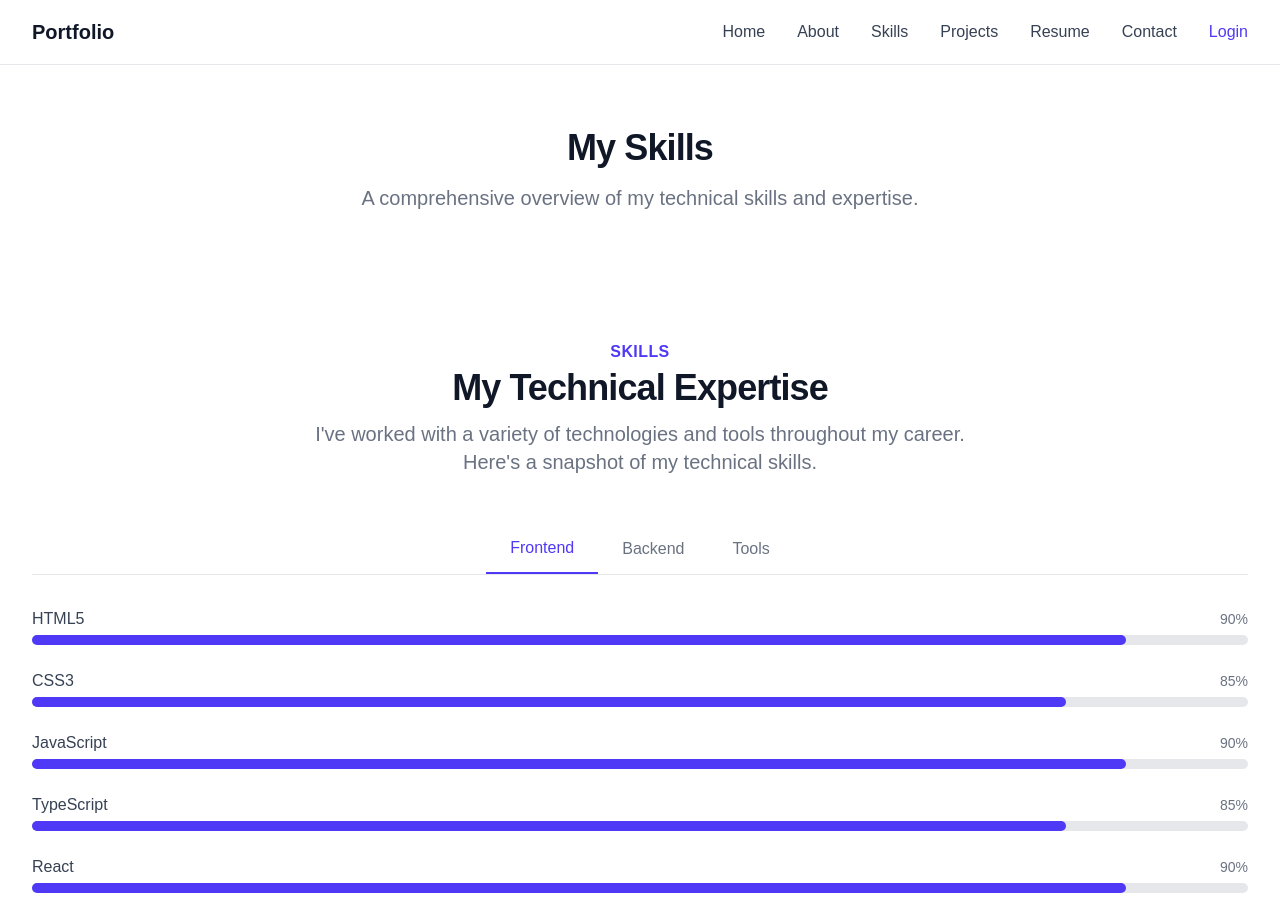
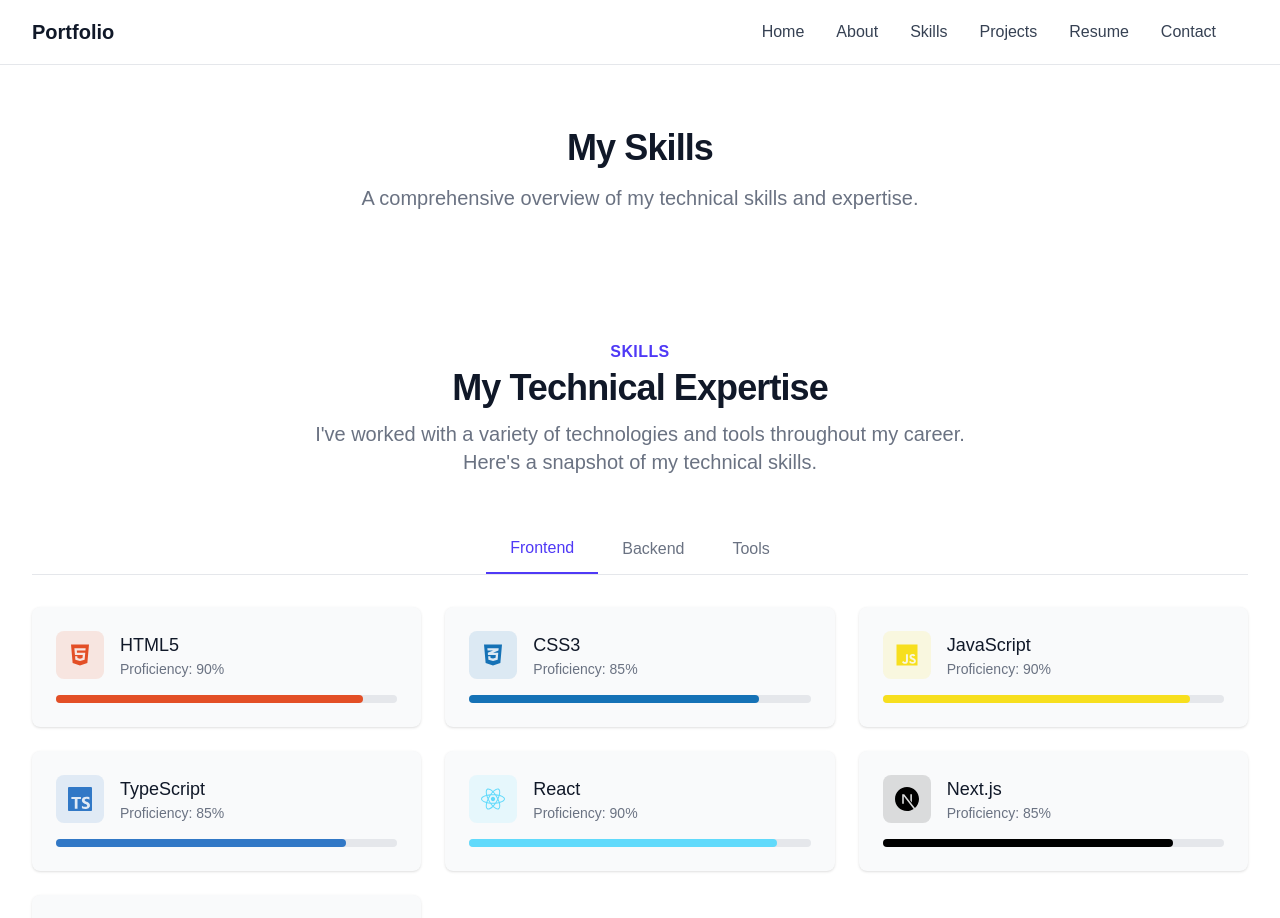
Before and after one commit to MH-Shawon/newPortfolio, a Next.js app: page /skills in a window 1280 px wide. Shown: the top 918 px of the page. Built offline with nearby package versions, Linux system fonts and the light colour scheme.

Commit message:
profile photo fixed

```diff
--- a/package.json
+++ b/package.json
@@ -14,6 +14,7 @@
     "next": "15.2.2",
     "react": "^19.0.0",
     "react-dom": "^19.0.0",
+    "react-icons": "^5.5.0",
     "uuid": "^11.1.0"
   },
   "devDependencies": {
--- a/src/app/api/upload-profile-image/route.js
+++ b/src/app/api/upload-profile-image/route.js
@@ -6,7 +6,6 @@ import { v4 as uuidv4 } from "uuid";
 export async function POST(request) {
   try {
     const formData = await request.formData();
-    // Get the file without type assertion
     const file = formData.get("file");
 
     if (!file) {
--- a/src/components/Navbar.jsx
+++ b/src/components/Navbar.jsx
@@ -80,7 +80,7 @@ const Navbar = () => {
                 href="/admin/login"
                 className="text-indigo-600 dark:text-indigo-400 hover:text-indigo-800 dark:hover:text-indigo-300 transition-colors"
               >
-                Login
+
               </Link>
             )}
           </div>
--- a/src/components/ProfileSelector.jsx
+++ b/src/components/ProfileSelector.jsx
@@ -22,21 +22,9 @@ const fixImgBBUrl = (url) => {
   return fixedUrl;
 };
 
-/**
- * @typedef {Object} ProfileSelectorProps
- * @property {string} selectedImage - The currently selected image path
- * @property {(imagePath: string) => void} onChange - Callback when image selection changes
- */
-
-/**
- * @param {ProfileSelectorProps} props
- */
-export default function ProfileSelector({
-  selectedImage,
-  onChange,
-}) {
+export default function ProfileSelector({ selectedImage, onChange }) {
   const [availableImages, setAvailableImages] = useState([
-    "/assets/profile/IMG-20240913-WA0023.jpg",
+    "/assets/profile/default-profile.jpg",
   ]);
   const [showSelector, setShowSelector] = useState(false);
   const [showUploader, setShowUploader] = useState(false);
@@ -54,14 +42,13 @@ export default function ProfileSelector({
         );
       }
     }
-  }, []);
+  }, [selectedImage, onChange]);
 
   // Fetch available images when component mounts
   useEffect(() => {
     async function loadImages() {
       setIsLoading(true);
       try {
-        // In a client component, we need to fetch this data from an API
         const response = await fetch("/api/profile-images");
         if (response.ok) {
           const data = await response.json();
@@ -133,7 +120,7 @@ export default function ProfileSelector({
             </div>
           ) : (
             <Image
-              src={selectedImage}
+              src={selectedImage || "/assets/profile/default-profile.jpg"}
               alt="Selected profile image"
               fill
               className="object-cover"
@@ -174,7 +161,7 @@ export default function ProfileSelector({
         </label>
         <input
           type="text"
-          value={selectedImage}
+          value={selectedImage || ""}
           onChange={handleCustomImageUrl}
           className="mt-1 block w-full rounded-md border-gray-300 dark:border-gray-700 shadow-sm focus:border-indigo-500 focus:ring-indigo-500 dark:bg-gray-700 dark:text-white sm:text-sm"
           placeholder="/assets/profile/your-image.jpg"
@@ -206,8 +193,8 @@ export default function ProfileSelector({
                   key={index}
                   onClick={() => handleSelectImage(imagePath)}
                   className={`relative h-24 cursor-pointer border-2 rounded-full overflow-hidden ${selectedImage === imagePath
-                    ? "border-indigo-500"
-                    : "border-gray-300 dark:border-gray-700"
+                      ? "border-indigo-500"
+                      : "border-gray-300 dark:border-gray-700"
                     }`}
                 >
                   <Image
--- a/src/components/Skills.jsx
+++ b/src/components/Skills.jsx
@@ -1,35 +1,58 @@
 "use client";
 
 import { useState } from "react";
+import {
+    FaHtml5,
+    FaCss3Alt,
+    FaJs,
+    FaReact,
+    FaNodeJs,
+    FaGitAlt,
+    FaGithub,
+    FaDocker,
+    FaFigma,
+} from "react-icons/fa";
+import {
+    SiTypescript,
+    SiNextdotjs,
+    SiTailwindcss,
+    SiExpress,
+    SiMongodb,
+    SiPostgresql,
+    SiGraphql,
+    SiVisualstudiocode,
+    SiJest,
+} from "react-icons/si";
+import { TbApi } from "react-icons/tb";
 
 const Skills = () => {
     const [activeTab, setActiveTab] = useState("frontend");
 
     const skills = {
         frontend: [
-            { name: "HTML5", level: 90 },
-            { name: "CSS3", level: 85 },
-            { name: "JavaScript", level: 90 },
-            { name: "TypeScript", level: 85 },
-            { name: "React", level: 90 },
-            { name: "Next.js", level: 85 },
-            { name: "Tailwind CSS", level: 90 },
+            { name: "HTML5", level: 90, icon: FaHtml5, color: "#E34F26" },
+            { name: "CSS3", level: 85, icon: FaCss3Alt, color: "#1572B6" },
+            { name: "JavaScript", level: 90, icon: FaJs, color: "#F7DF1E" },
+            { name: "TypeScript", level: 85, icon: SiTypescript, color: "#3178C6" },
+            { name: "React", level: 90, icon: FaReact, color: "#61DAFB" },
+            { name: "Next.js", level: 85, icon: SiNextdotjs, color: "#000000" },
+            { name: "Tailwind CSS", level: 90, icon: SiTailwindcss, color: "#06B6D4" },
         ],
         backend: [
-            { name: "Node.js", level: 80 },
-            { name: "Express", level: 75 },
-            { name: "MongoDB", level: 70 },
-            { name: "PostgreSQL", level: 65 },
-            { name: "GraphQL", level: 60 },
-            { name: "REST API", level: 85 },
+            { name: "Node.js", level: 80, icon: FaNodeJs, color: "#339933" },
+            { name: "Express", level: 75, icon: SiExpress, color: "#000000" },
+            { name: "MongoDB", level: 70, icon: SiMongodb, color: "#47A248" },
+            { name: "PostgreSQL", level: 65, icon: SiPostgresql, color: "#4169E1" },
+            { name: "GraphQL", level: 60, icon: SiGraphql, color: "#E10098" },
+            { name: "REST API", level: 85, icon: TbApi, color: "#FF6B6B" },
         ],
         tools: [
-            { name: "Git", level: 85 },
-            { name: "GitHub", level: 85 },
-            { name: "VS Code", level: 90 },
-            { name: "Figma", level: 75 },
-            { name: "Docker", level: 60 },
-            { name: "Jest", level: 70 },
+            { name: "Git", level: 85, icon: FaGitAlt, color: "#F05032" },
+            { name: "GitHub", level: 85, icon: FaGithub, color: "#181717" },
+            { name: "VS Code", level: 90, icon: SiVisualstudiocode, color: "#007ACC" },
+            { name: "Figma", level: 75, icon: FaFigma, color: "#F24E1E" },
+            { name: "Docker", level: 60, icon: FaDocker, color: "#2496ED" },
+            { name: "Jest", level: 70, icon: SiJest, color: "#C21325" },
         ],
     };
 
@@ -44,8 +67,8 @@ const Skills = () => {
                         My Technical Expertise
                     </p>
                     <p className="mt-4 max-w-2xl text-xl text-gray-500 dark:text-gray-400 lg:mx-auto">
-                        I&apos;ve worked with a variety of technologies and tools throughout
-                        my career. Here&apos;s a snapshot of my technical skills.
+                        I&apos;ve worked with a variety of technologies and tools throughout my
+                        career. Here&apos;s a snapshot of my technical skills.
                     </p>
                 </div>
 
@@ -81,26 +104,46 @@ const Skills = () => {
                         </button>
                     </div>
 
-                    {/* Skill bars */}
-                    <div className="mt-8 grid gap-6">
-                        {skills[activeTab].map((skill) => (
-                            <div key={skill.name}>
-                                <div className="flex justify-between items-center mb-1">
-                                    <span className="text-base font-medium text-gray-700 dark:text-gray-300">
-                                        {skill.name}
-                                    </span>
-                                    <span className="text-sm font-medium text-gray-500 dark:text-gray-400">
-                                        {skill.level}%
-                                    </span>
+                    {/* Skills Grid */}
+                    <div className="mt-8 grid grid-cols-1 sm:grid-cols-2 lg:grid-cols-3 gap-6">
+                        {skills[activeTab].map((skill) => {
+                            const Icon = skill.icon;
+                            return (
+                                <div
+                                    key={skill.name}
+                                    className="p-6 bg-gray-50 dark:bg-gray-800 rounded-lg shadow-sm hover:shadow-md transition-shadow duration-300"
+                                >
+                                    <div className="flex items-center space-x-4 mb-4">
+                                        <div
+                                            className="p-3 rounded-lg"
+                                            style={{ backgroundColor: `${skill.color}20` }}
+                                        >
+                                            <Icon
+                                                className="w-6 h-6"
+                                                style={{ color: skill.color }}
+                                            />
+                                        </div>
+                                        <div className="flex-1">
+                                            <h3 className="text-lg font-medium text-gray-900 dark:text-white">
+                                                {skill.name}
+                                            </h3>
+                                            <p className="text-sm text-gray-500 dark:text-gray-400">
+                                                Proficiency: {skill.level}%
+                                            </p>
+                                        </div>
+                                    </div>
+                                    <div className="w-full bg-gray-200 dark:bg-gray-700 rounded-full h-2">
+                                        <div
+                                            className="h-2 rounded-full"
+                                            style={{
+                                                width: `${skill.level}%`,
+                                                backgroundColor: skill.color,
+                                            }}
+                                        ></div>
+                                    </div>
                                 </div>
-                                <div className="w-full bg-gray-200 dark:bg-gray-700 rounded-full h-2.5">
-                                    <div
-                                        className="bg-indigo-600 dark:bg-indigo-400 h-2.5 rounded-full"
-                                        style={{ width: `${skill.level}%` }}
-                                    ></div>
-                                </div>
-                            </div>
-                        ))}
+                            );
+                        })}
                     </div>
                 </div>
             </div>
```
Also changed, not shown: 1 other file (tests, documents, lock files or other folders).
